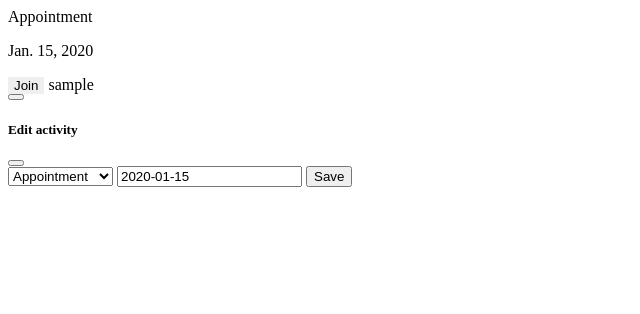
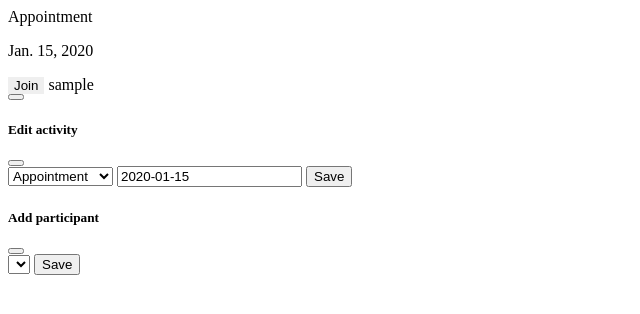
Before and after one commit to GeriLife/companionship, a Django app: template project/care_groups/templates/care_groups/caregroup_activity.html in a window 1280 px wide. Shown: the top 314 px of the page, without its empty margins (0-640 px from the left). Run offline with Django 4.2, Linux system fonts and the light colour scheme; tables that the repository leaves empty hold one stand-in row (values such as "Sample post"); the template is opened without the code that fills it: values that come from a table or form of the project are taken from there, most other values are stand-ins (such as "Sample title", 1, 10 or a date in 2020); lists and menus that the app fills with data are empty; some libraries are stand-ins or nearby versions.

Commit message:
Initial "Add activity particpant" feature

```diff
--- a/project/care_groups/templates/care_groups/caregroup_activity.html
+++ b/project/care_groups/templates/care_groups/caregroup_activity.html
@@ -10,6 +10,21 @@
             <div class="col">
                 <p class="card-title">{{ activity }}</p>
                 <p class="text-muted mb-0">{{ activity.activity_date }}</p>
+
+                {% if activity.remaining_eligible_participants.count %}
+                <button
+                    type="button"
+                    title="{% translate 'Add' %}"
+                    style="border: none;"
+                    class="badge rounded-pill bg-default text-dark"
+                    data-bs-toggle="modal"
+                    data-bs-target="#add-activity-participant-modal-{{ activity.id }}"
+                >
+                    <i class="bi bi-person"></i>
+                    {% translate 'Add' %}
+                    <i class="bi bi-plus-lg"></i>
+                </button>
+                {% endif %}
 
                 {% if user not in activity.participants.all %}
                 <form action="{% url 'activity-add-participant' activity.id %}" method="post" style="display: inline;">
@@ -71,7 +86,7 @@
     </div>
 </div>
 
-<!-- Modal -->
+<!-- Edit activity modal -->
 <div class="modal fade" id="edit-activity-modal-{{ activity.id }}" tabindex="-1" aria-labelledby="edit-activity-modal-label-{{ activity.id }}" aria-hidden="true">
     <div class="modal-dialog">
         <div class="modal-content">
@@ -112,3 +127,35 @@
         </div>
     </div>
 </div>
+
+
+<!-- Add activity participant modal -->
+<div class="modal fade" id="add-activity-participant-modal-{{ activity.id }}" tabindex="-1" aria-labelledby="add-activity-participant-modal-label-{{ activity.id }}" aria-hidden="true">
+    <div class="modal-dialog">
+        <div class="modal-content">
+            <div class="modal-header">
+                <h5 class="modal-title" id="add-activity-participant-modal-label-{{ activity.id }}">
+                    {% translate "Add participant" %}
+                </h5>
+
+                <button type="button" class="btn-close" data-bs-dismiss="modal" aria-label="{% translate 'Close' %}"></button>
+            </div>
+            <div class="modal-body">
+                <form action="{% url 'activity-add-participant' activity.id %}" method="post" style="display: inline;">
+                    {% csrf_token %}
+                    <select class="form-select mb-2" aria-label="Participant select" name="user_id">
+                        {% for person in activity.remaining_eligible_participants %}
+                            <option value="{{ person.id }}">
+                                {{ person }}
+                            </option>
+                        {% endfor %}
+                    </select>
+
+                    <button type="submit" class="btn btn-success ml-auto">
+                        {% translate "Save" %}
+                    </button>
+                </form>
+            </div>
+        </div>
+    </div>
+</div>
```
